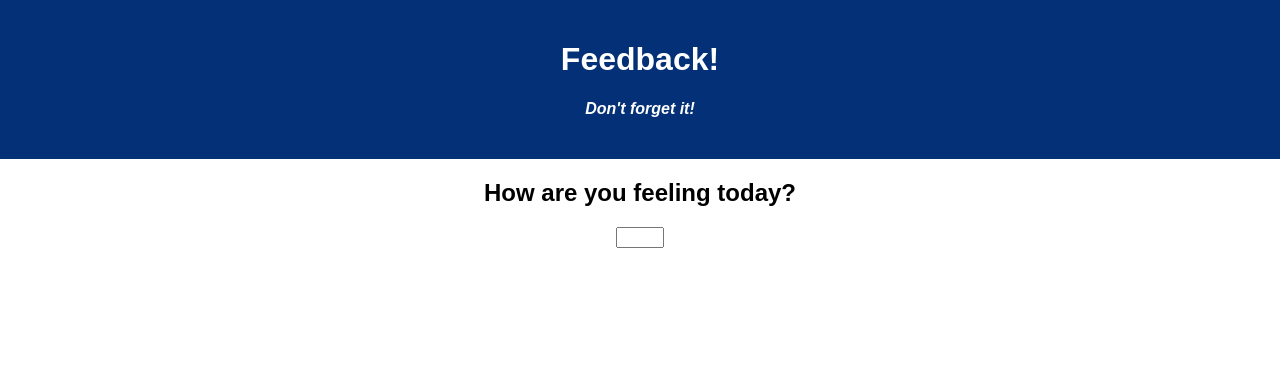
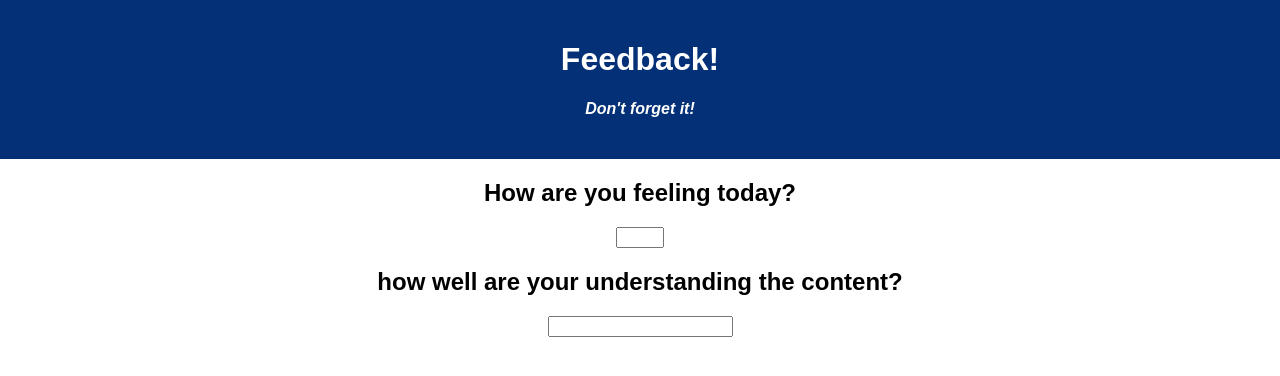
Before and after one commit to Alcamara/weekend-redux-feedback-loop, a React (Create React App) app: page / in a window 1280 px wide. Shown: the top 376 px of the page. Built offline with nearby package versions, Linux system fonts and the light colour scheme.

Commit message:
added and test FeedBackUnderstanding component

```diff
--- a/src/components/App/App.jsx
+++ b/src/components/App/App.jsx
@@ -4,6 +4,7 @@ import './App.css';
 
 //components
 import FeedBackFeeling from '../FeedBackFeeling/FeedBackFeeling';
+import FeedBackUnderstanding from '../FeedBackUnderstanding/FeedBackUnderstanding';
 
 function App() {
 
@@ -15,6 +16,9 @@ function App() {
       </header>
       {/* Feeling Question */}
       <FeedBackFeeling/>
+
+      {/* Understanding Question */}
+      <FeedBackUnderstanding/>
     </div>
   );
 }
--- /dev/null
+++ b/src/components/FeedBackUnderstanding/FeedBackUnderstanding.jsx
@@ -0,0 +1,10 @@
+
+
+export default function FeedBackUnderstanding(){
+    return(
+        <div>
+            <h2>how well are your understanding the content?</h2>
+            <input type="text" />
+        </div>
+    )
+}
```
